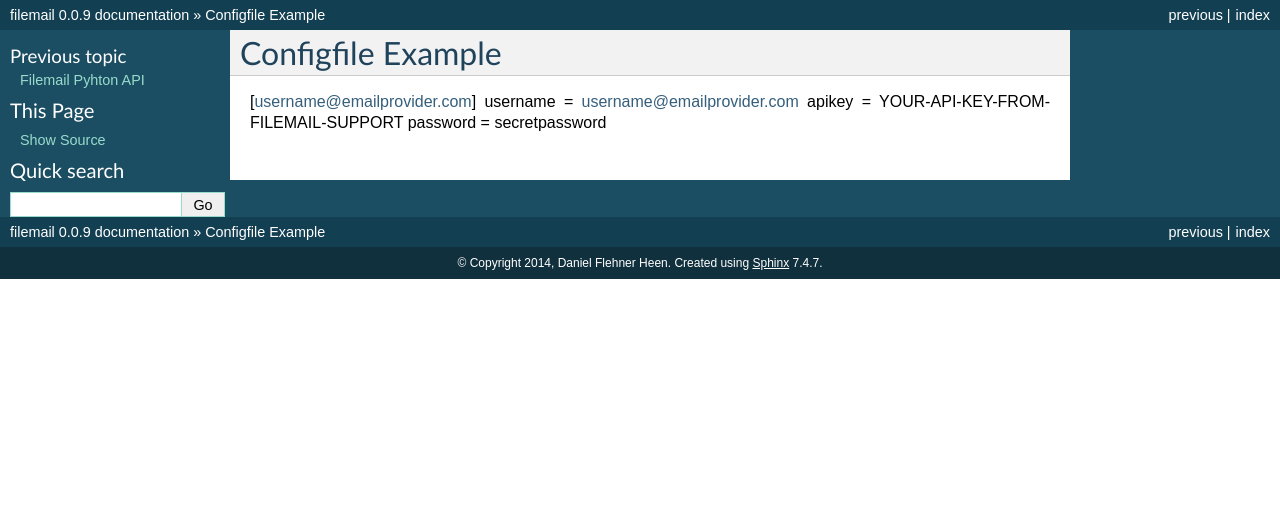
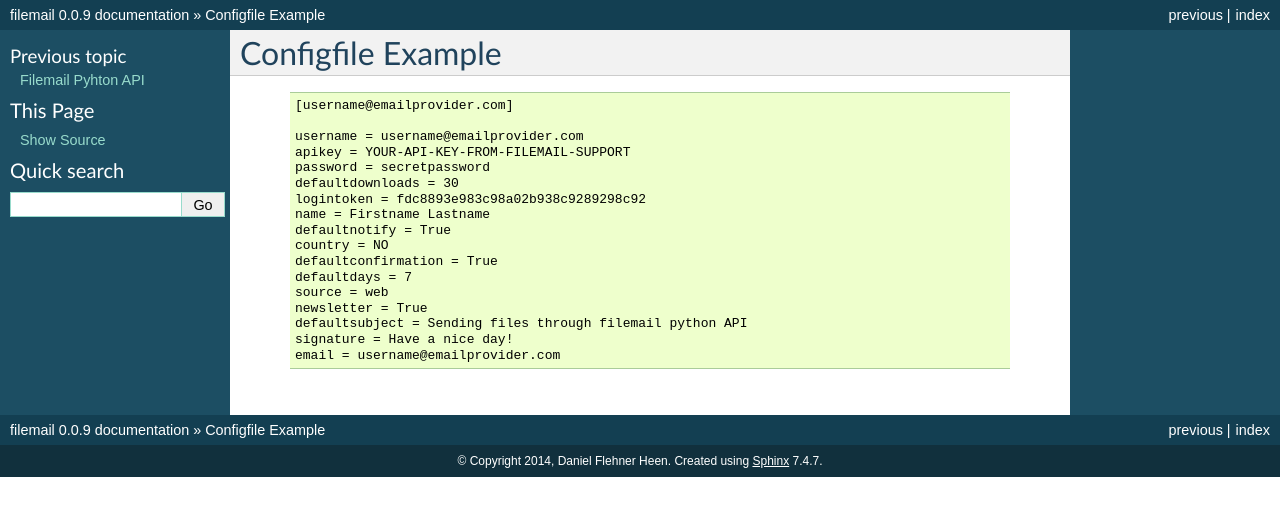
Before and after one commit to apetrynet/pyfilemail, a Sphinx documentation site: the page built from docs/source/configfile.rst, in a window 1280 px wide. Shown: the top 516 px of the page. Built offline with Sphinx 7.4.7, drawn with Linux system fonts in a browser that asks for light colours.

Commit message:
got example in block

```diff
--- a/docs/source/configfile.rst
+++ b/docs/source/configfile.rst
@@ -1,10 +1,24 @@
-..  configfile:
+..  _example-configfile:
 
 Configfile Example
 ==================
 
+    ::
 
-[username@emailprovider.com]
-username = username@emailprovider.com
-apikey = YOUR-API-KEY-FROM-FILEMAIL-SUPPORT
-password = secretpassword
+        [username@emailprovider.com]
+
+        username = username@emailprovider.com
+        apikey = YOUR-API-KEY-FROM-FILEMAIL-SUPPORT
+        password = secretpassword
+        defaultdownloads = 30
+        logintoken = fdc8893e983c98a02b938c9289298c92
+        name = Firstname Lastname
+        defaultnotify = True
+        country = NO
+        defaultconfirmation = True
+        defaultdays = 7
+        source = web
+        newsletter = True
+        defaultsubject = Sending files through filemail python API
+        signature = Have a nice day!
+        email = username@emailprovider.com
```
